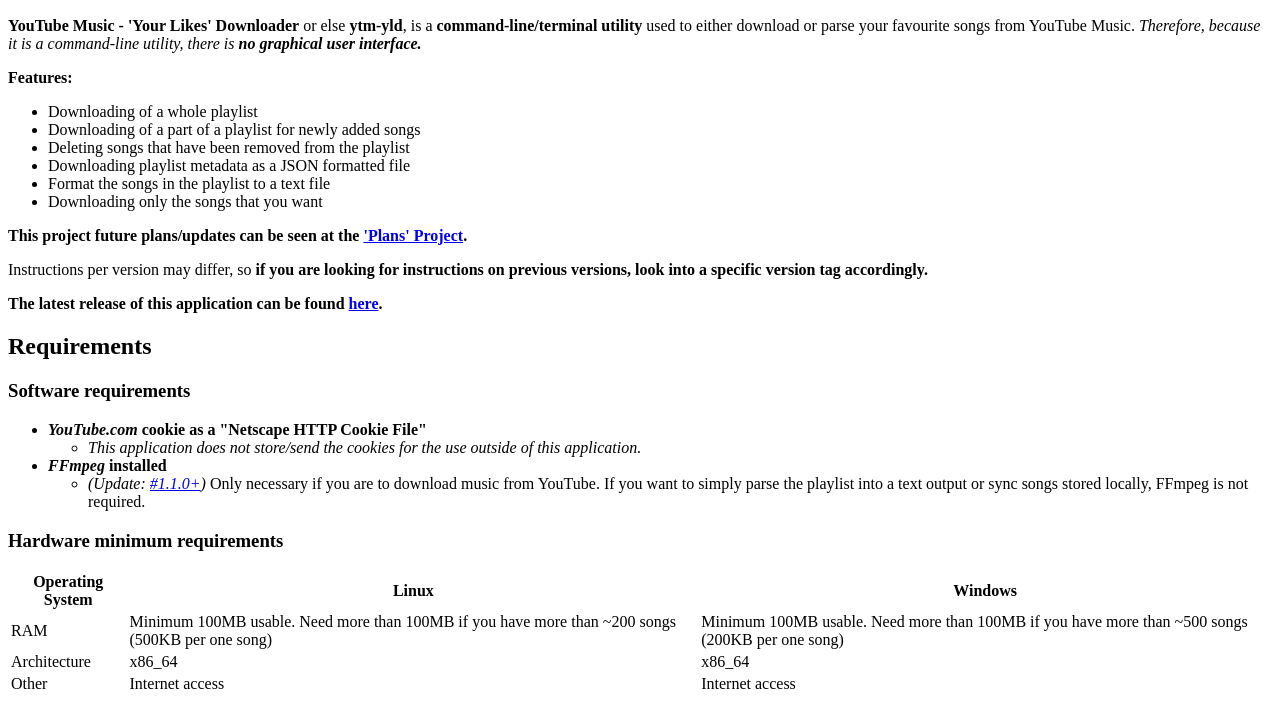
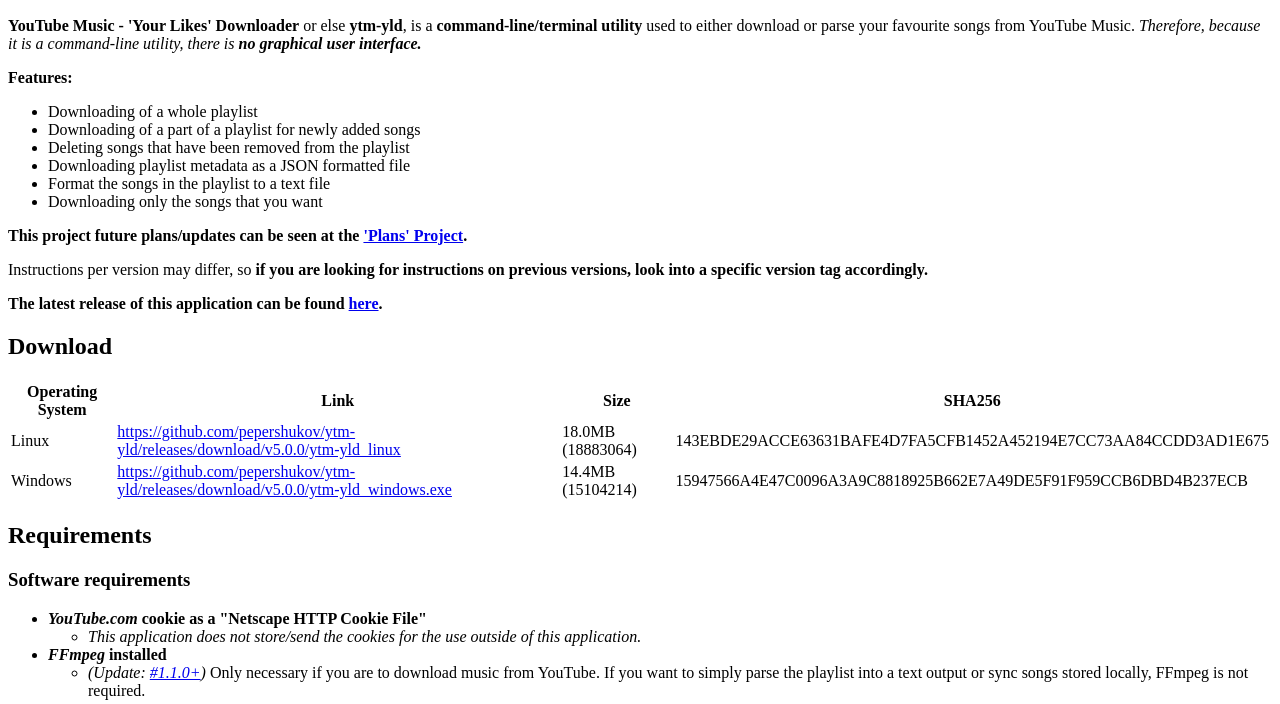
Before and after one commit to pepershukov/ytm-yld, a plain HTML site: page index.html in a window 1280 px wide. Shown: the part 96-800 px from the top of the page. Drawn offline with Linux system fonts and the light colour scheme.

Commit message:
Added download links

```diff
--- a/index.html
+++ b/index.html
@@ -13,6 +13,31 @@
 <p><strong>This project future plans/updates can be seen at the <a href="https://github.com/pepershukov/ytm-yld/projects/1">&#39;Plans&#39; Project</a>.</strong>  </p>
 <p>Instructions per version may differ, so <strong>if you are looking for instructions on previous versions, look into a specific version tag accordingly.</strong></p>
 <p><strong>The latest release of this application can be found <a href="https://github.com/pepershukov/ytm-yld/releases/latest">here</a>.</strong></p>
+<h2 id="download">Download</h2>
+<table>
+<thead>
+<tr>
+<th>Operating System</th>
+<th>Link</th>
+<th>Size</th>
+<th>SHA256</th>
+</tr>
+</thead>
+<tbody>
+<tr>
+<td>Linux</td>
+<td><a href="https://github.com/pepershukov/ytm-yld/releases/download/v5.0.0/ytm-yld_linux">https://github.com/pepershukov/ytm-yld/releases/download/v5.0.0/ytm-yld_linux</a></td>
+<td>18.0MB (18883064)</td>
+<td>143EBDE29ACCE63631BAFE4D7FA5CFB1452A452194E7CC73AA84CCDD3AD1E675</td>
+</tr>
+<tr>
+<td>Windows</td>
+<td><a href="https://github.com/pepershukov/ytm-yld/releases/download/v5.0.0/ytm-yld_windows.exe">https://github.com/pepershukov/ytm-yld/releases/download/v5.0.0/ytm-yld_windows.exe</a></td>
+<td>14.4MB (15104214)</td>
+<td>15947566A4E47C0096A3A9C8818925B662E7A49DE5F91F959CCB6DBD4B237ECB</td>
+</tr>
+</tbody>
+</table>
 <h2 id="requirements">Requirements</h2>
 <h3 id="software-requirements">Software requirements</h3>
 <ul>
```
